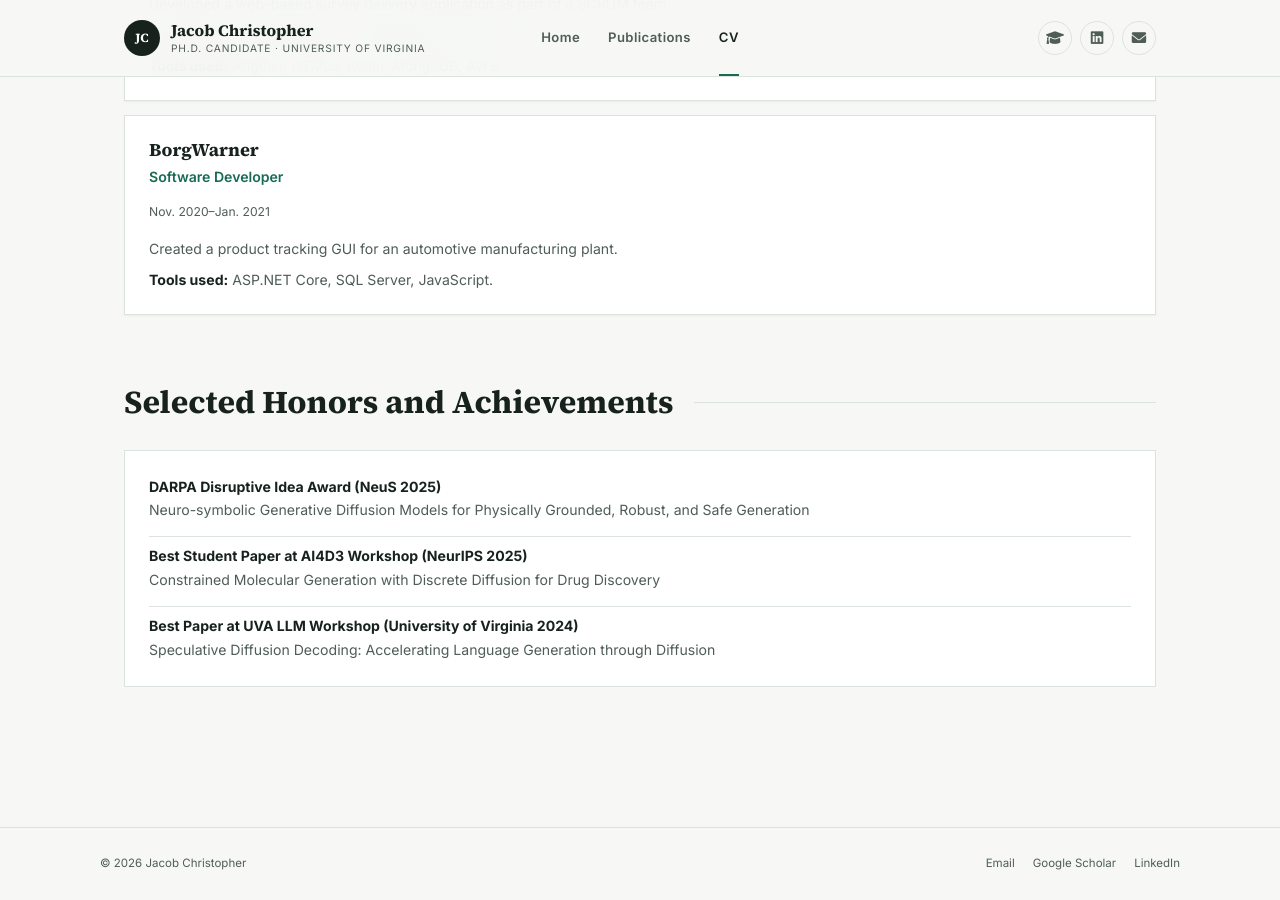
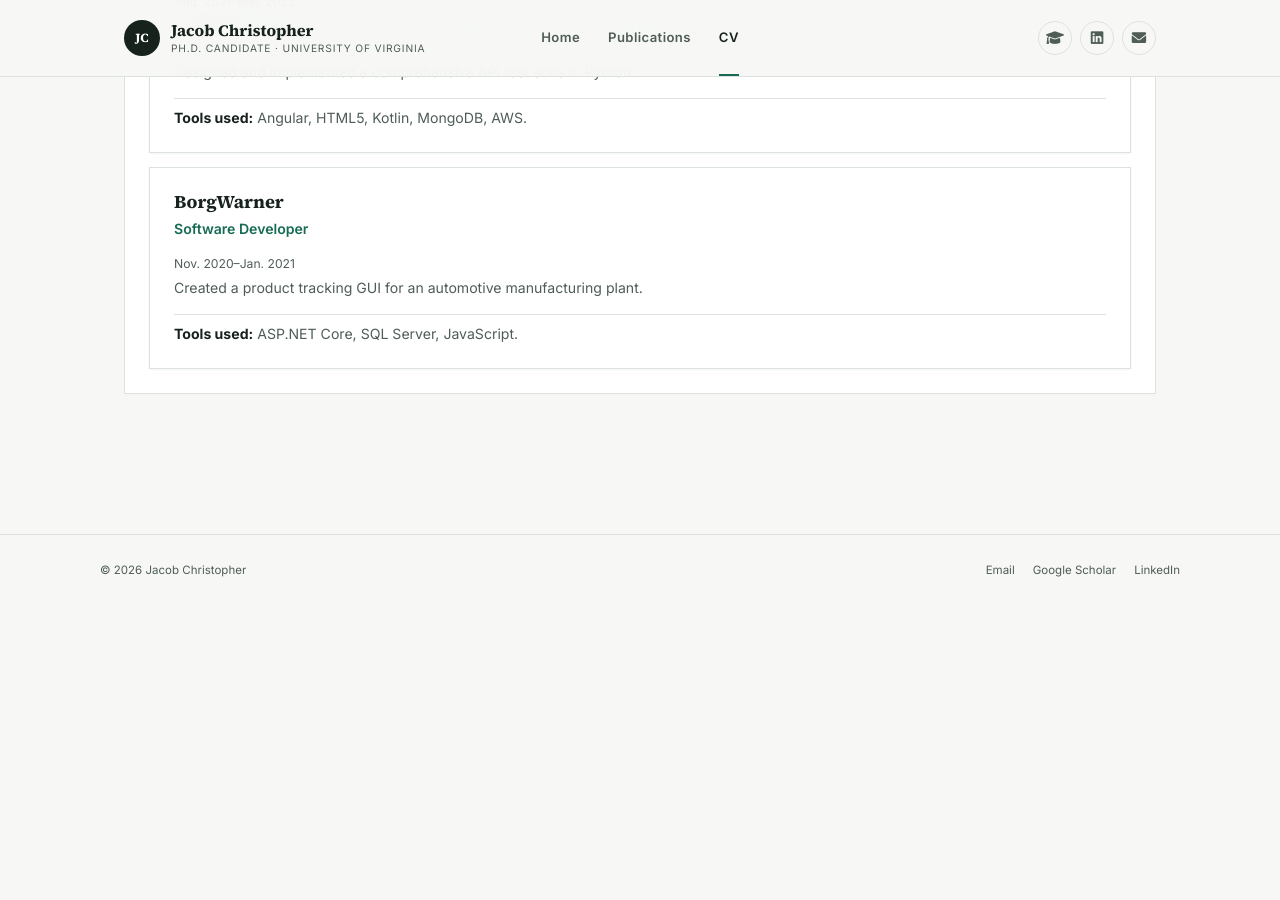
Before and after one commit to jacobchristopher/jacobchristopher.github.io, a Jekyll site: the page built from cv.md, in a window 1280 px wide and 900 px high, scrolled down 1820 px. Built offline with Jekyll 4.4.1, drawn with Linux system fonts in a browser that asks for light colours; after the commit the page ends 2427 px from its top, so only the background shows below that.

Commit message:
style updates

```diff
--- a/cv.md
+++ b/cv.md
@@ -106,7 +106,7 @@ title: CV
     </div>
 </div>
 
-<div class="section">
+<!-- <div class="section">
     <h2 class="section-title">Selected Honors and Achievements</h2>
     <div class="cv-section">
         <ul class="cv-details">
@@ -118,4 +118,4 @@ title: CV
                 Speculative Diffusion Decoding: Accelerating Language Generation through Diffusion</li>
         </ul>
     </div>
-</div>
+</div> -->
```
Also changed, not shown: index.md (+1 -1 lines), publications.md (+1 -1 lines).
